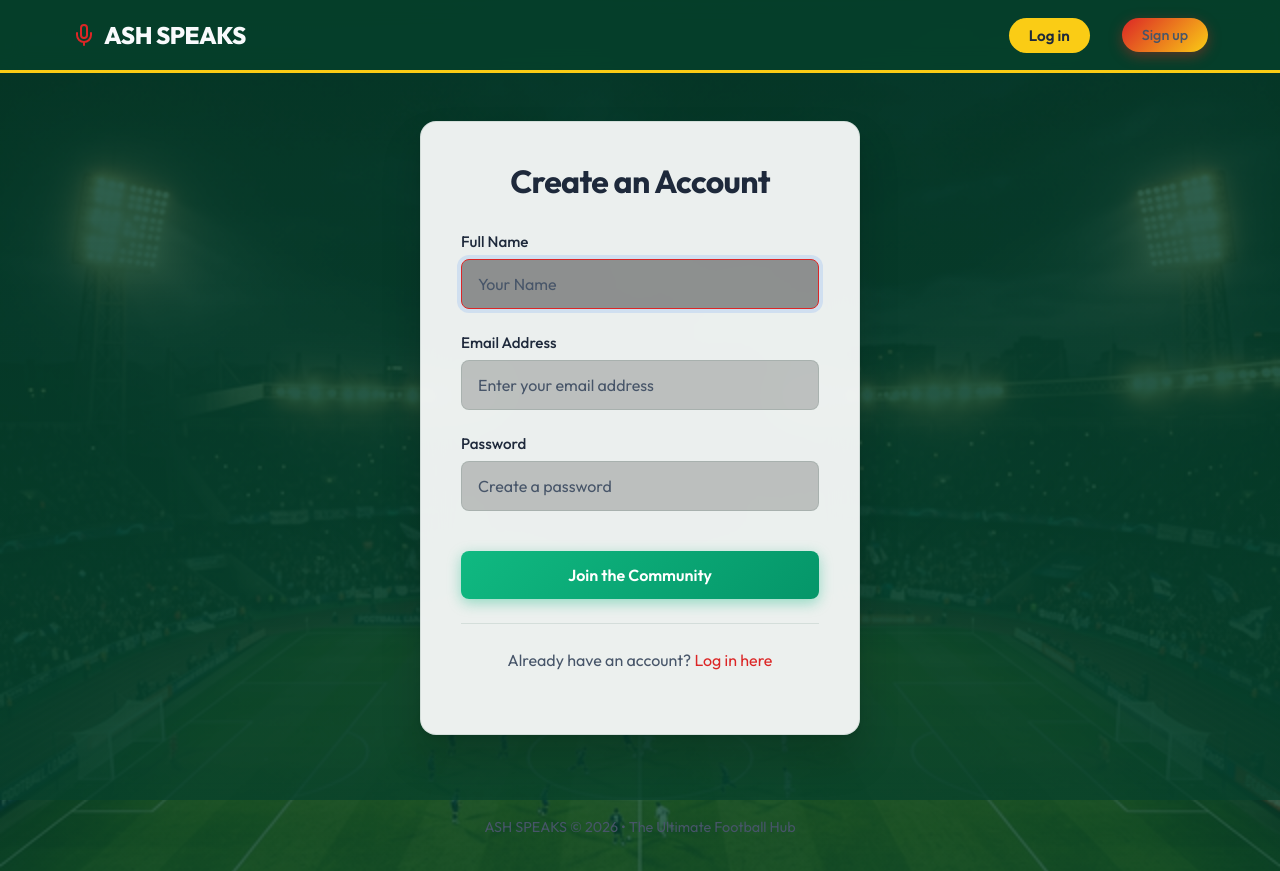
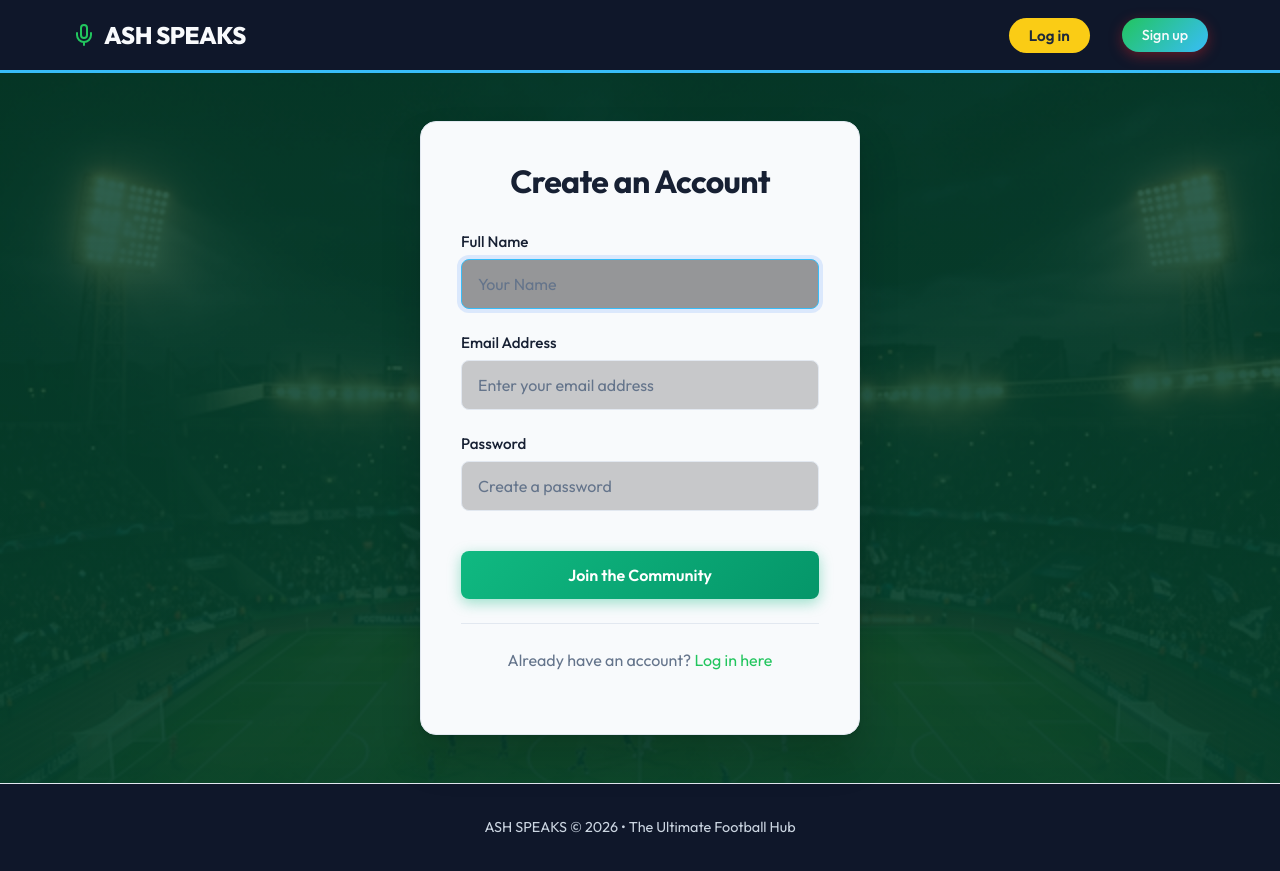
Before and after one commit to ashwinmuralinair2002/week11-football-info, a Node server app: page /auth/signup in a window 1280 px wide. Run offline with Node 20, Linux system fonts and the light colour scheme; some libraries are stand-ins or nearby versions.

Commit message:
Update website color theme and server port

```diff
--- a/public/styles.css
+++ b/public/styles.css
@@ -414,3 +414,131 @@ button,
   justify-content: center;
   gap: 1rem;
 }
+/* ASH SPEAKS colour theme overrides */
+:root {
+  --bg-dark: #0B1220;
+  --bg-card: #F8FAFC;
+  --text-main: #172033;
+  --text-muted: #64748B;
+  --accent-primary: #22C55E;
+  --accent-secondary: #38BDF8;
+  --border-color: #E2E8F0;
+}
+
+body {
+  background-color: #0B1220 !important;
+  color: #F8FAFC;
+}
+
+.site-header,
+header {
+  background-color: #0F172A !important;
+  color: #F8FAFC;
+}
+
+.site-header a,
+.main-nav a,
+nav a {
+  color: #F8FAFC;
+}
+
+.card,
+.dashboard-card,
+.dashboard-item,
+.auth-card,
+.form-card,
+.admin-card,
+.alert,
+.notification {
+  background-color: #F8FAFC !important;
+  border-color: #E2E8F0 !important;
+  color: #172033 !important;
+}
+
+.card h1,
+.card h2,
+.card h3,
+.card h4,
+.dashboard-card h1,
+.dashboard-card h2,
+.dashboard-card h3,
+.dashboard-item h1,
+.dashboard-item h2,
+.dashboard-item h3,
+.auth-card h1,
+.auth-card h2,
+.auth-card h3,
+label {
+  color: #172033 !important;
+}
+
+p,
+.muted,
+.text-muted,
+small {
+  color: #64748B;
+}
+
+.btn,
+button,
+input[type="submit"],
+input[type="button"] {
+  background-color: #22C55E;
+  border-color: #22C55E;
+  color: #0B1220;
+}
+
+.btn:hover,
+button:hover,
+input[type="submit"]:hover,
+input[type="button"]:hover {
+  background-color: #16A34A;
+  border-color: #16A34A;
+}
+
+.btn:focus,
+button:focus,
+input:focus,
+select:focus,
+textarea:focus {
+  outline-color: #38BDF8;
+  border-color: #38BDF8;
+}
+
+input,
+select,
+textarea {
+  background-color: #F8FAFC;
+  border-color: #E2E8F0;
+  color: #172033;
+}
+
+input::placeholder,
+textarea::placeholder {
+  color: #64748B;
+}
+
+.success,
+.alert-success {
+  border-color: #22C55E;
+  color: #166534;
+}
+
+.danger,
+.error,
+.alert-danger,
+.alert-error {
+  border-color: #EF4444;
+  color: #B91C1C;
+}
+
+.site-footer,
+footer {
+  background-color: #0F172A;
+  color: #F8FAFC;
+}
+
+.site-footer p,
+footer p {
+  color: #CBD5E1;
+}
--- a/server.js
+++ b/server.js
@@ -22,7 +22,7 @@ connectDB(process.env.MONGO_URI).catch((err) => {
 });
 
 const app = express();
-const PORT = process.env.PORT || 3000;
+const PORT = process.env.PORT || 3256;
 
 // middlewares
 app.set('view engine', 'ejs');
```
